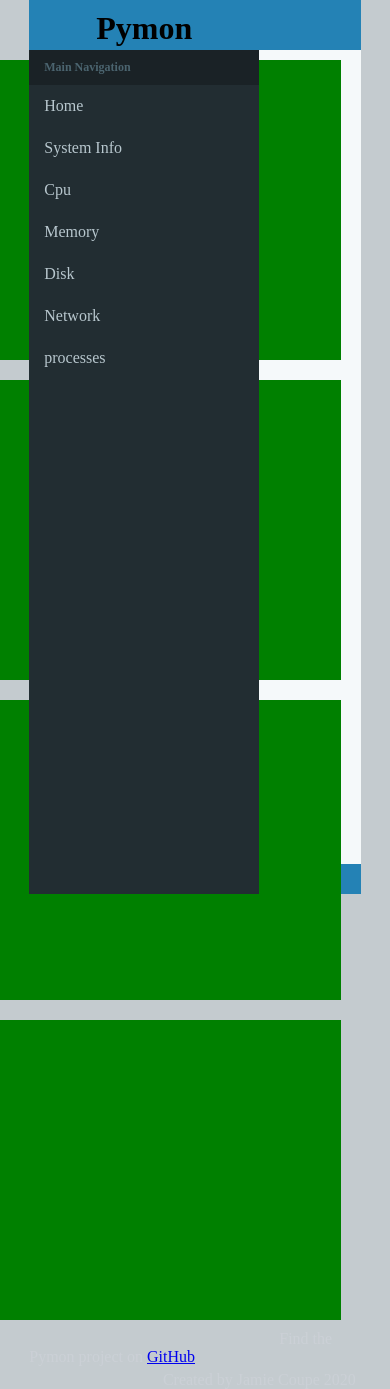
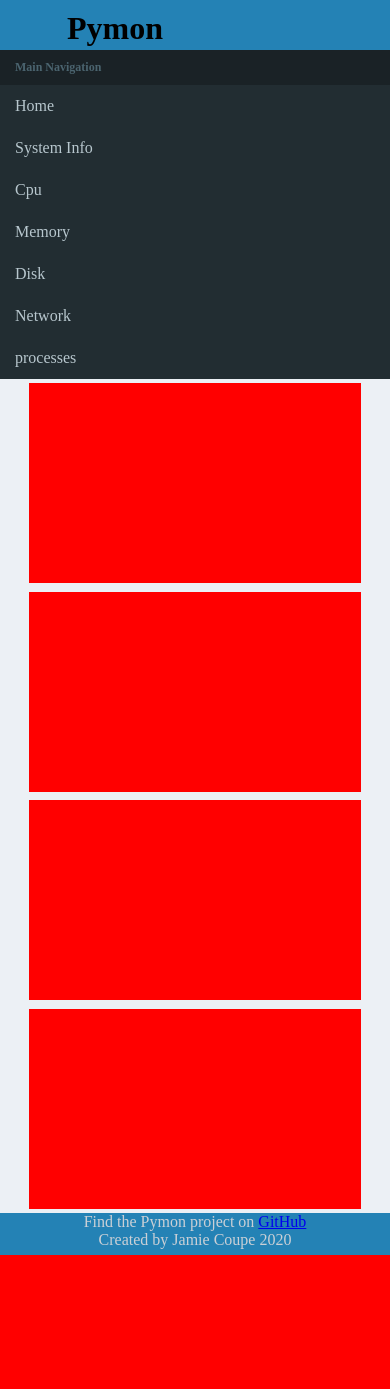
Before and after one commit to JamieCoupe/pymon, a Flask app: page /home in a window 390 px wide. After the commit the page ends 1255 px from the top, so only its background shows below. Run offline with Flask 2, Linux system fonts and the light colour scheme.

Commit message:
Updated CSS to be responsive

```diff
--- a/app/static/stylesheets/style.css
+++ b/app/static/stylesheets/style.css
@@ -1,15 +1,24 @@
-.wrapper {
-    width: 85%;
-    height: 100%;
-    margin: auto;
-    center-align;
-    background-color: #2482b5;
+/* Header */
+
+#logo {
+    margin: 0;
+    padding-top: 10px;
+    text-align: center;
 }
 
+#logo-container {
+    display: block;
+    width: 230px;
+}
+
+header {
+    height: 50px;
+}
+
+
+
+/*Side Bar*/
 .sidebar {
-    position: absolute;
-    width: 230px;
-    height: 100%;
     background-color: #222d32;
     color: #333;
 }
@@ -28,40 +37,10 @@
     text-decoration: none;
 }
 
-.body-section {
-    background-color: #f5f9fa;
-    height: 100%;
-    width: 100%;
-    margin-bottom: -30px;
-}
-
-.main-container {
-    width: 400px;
-    height: 300px;
-    float: right;
-    margin: 10px 20px 10px 20px;
-    background-color: green !important;
-}
-
-.content-row {
-    align-items: right;
-}
-
 li:hover{
     color: #fff;
     background: #1e282c;
     border-left-color: #3c8dbc;
-}
-
-#logo {
-    margin: 0;
-    padding-top: 10px;
-    text-align: center;
-}
-
-#logo-container {
-    display: block;
-    width: 230px;
 }
 
 #nav-title {
@@ -72,27 +51,80 @@
     font-size: 12px;
 }
 
-#footer-centre {
-    margin-left:250px;
-    margin-top: 5px;
+/* Body */
+.wrapper {
+    margin: auto;
+    max-width: 75rem;
+
+
+    display: flex;
+    flex-direction: column;
+    background-color: #2482b5;
 }
 
-#footer-right {
-    float: right;
-    margin-top: 5px;
-    margin-right: 5px;
+@media only screen and (max-width: 550px){
+    .body-container {
+        display: flex;
+        flex-direction: column;
+    }
+
+    .main-container {
+        justify-content: center;
+        align-items: center;
+    }
 
 }
 
-header {
-    height: 50px;
+@media screen and (min-width: 551px){
+    .body-container {
+        display: flex;
+    }
+
+    .sidebar {
+        min-width: 230px;
+    }
+
+    .content {
+        width: 40vw !important;
+        margin: 0.5vh 0.5vw 0.5vh 0.5vw !important;
+
+    }
+
+    .main-content {
+        flex-wrap: wrap;
+    }
+}
+
+
+.body-section {
+    background-color: #f5f9fa;
+
+}
+
+.main-container {
+    background-color: #ecf0f5;
+    display: flex;
+    flex-direction: column;
+}
+
+
+.content {
+    background-color: red;
+    width: 85vw;
+    height: 200px;
+    margin-top: 0.5vh;
+    margin-bottom: 0.5vh;
 }
 
 footer {
-    height: 30px;
+    height: 5vh;
+    width: 100vw;
     background-color: #2482b5;
     color: #cbd0d6;
     text-decoration: none;
+    display: flex;
+    flex-direction: column;
+    align-items: center;
 }
 
 html, body {
@@ -100,4 +132,5 @@
   background-color: #c4cbcf;
   margin: 0 !important;
   padding: 0 !important;
+  box-sizing: border-box;
 }
--- a/app/templates/home.html
+++ b/app/templates/home.html
@@ -1,5 +1,5 @@
 <!DOCTYPE html>
-<html lang="en">
+<html lang="en" xmlns="http://www.w3.org/1999/html">
 <head>
     <meta charset="UTF-8">
     <title>Pymon Home</title>
@@ -7,57 +7,47 @@
 </head>
 <body>
     <div class="wrapper">
-        <header>
+        <header class="header">
             <span id="logo-container">
                 <h1 id="logo">Pymon</h1>
             </span>
         </header>
+        <div class="body-container">
             <aside class="sidebar">
                 <h3 id="nav-title">Main Navigation</h3>
-            <div class="nav-body">
                     <li class="nav-button">
                         <a href="/home">Home</a>
                     </li>
-
                     <li class="nav-button">
                         <a href="/sysinfo">System Info</a>
                     </li>
-
                     <li class="nav-button">
                         <a href="/cpu">Cpu</a>
                     </li>
-
                     <li class="nav-button">
                         <a href="/memory">Memory</a>
                     </li>
-
                     <li class="nav-button">
                         <a href="/disk">Disk</a>
                     </li>
-
                     <li class="nav-button">
                         <a href="/network">Network</a>
                     </li>
-
                     <li class="nav-button">
                         <a href="/processes">processes</a>
                     </li>
-            </div>
             </aside>
-        <div class="body-section">
-            <div class="content-row">
-                <div class="main-container"></div>
-                <div class="main-container"></div>
-            </div>
-            <div class="content-row">
-                <div class="main-container"></div>
-                <div class="main-container"></div>
-            </div>
-        </div>
+            <div class="main-container">
+                <div class="content"></div>
+                <div class="content"></div>
+                <div class="content"></div>
+                <div class="content"></div>
                 <footer>
-            <a id="footer-centre">Find the Pymon project on <a href="https://github.com/JamieCoupe/pymon"> GitHub</a></span>
+                    <span id="footer-centre">Find the Pymon project on <a href="https://github.com/JamieCoupe/pymon"> GitHub</a></span>
                     <span id="footer-right">Created by Jamie Coupe 2020</span>
                 </footer>
             </div>
+        </div>
+    </div>
 </body>
 </html>
```
Lines whose indentation alone changed are shown as unchanged.
